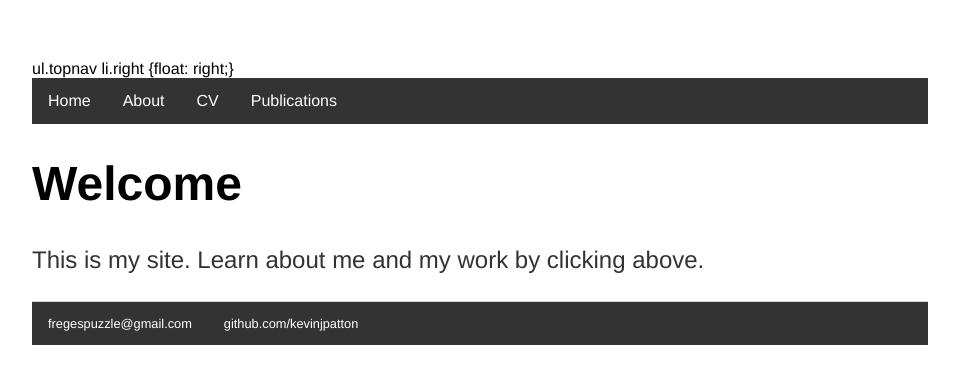
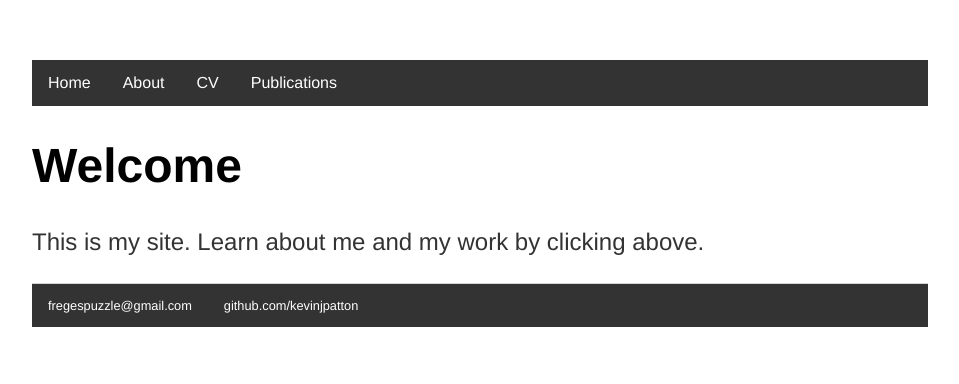
Before and after one commit to kevinjpatton/kevinjpatton.github.io, a Jekyll site: the page built from index.html, in a window 1280 px wide. Shown: the top 384 px of the page, without its empty margins (160-1119 px from the left). Built offline with Jekyll 4.4.1, drawn with Linux system fonts in a browser that asks for light colours; Markdown is read by kramdown in place of the engine named in the settings.

Commit message:
Update default.html

```diff
--- a/_layouts/default.html
+++ b/_layouts/default.html
@@ -7,7 +7,6 @@
 		</head>
 		<body>
 
-ul.topnav li.right {float: right;}
 			<nav>
 	    		<ul>
 	        		<li><a href="/">Home</a></li>
```
